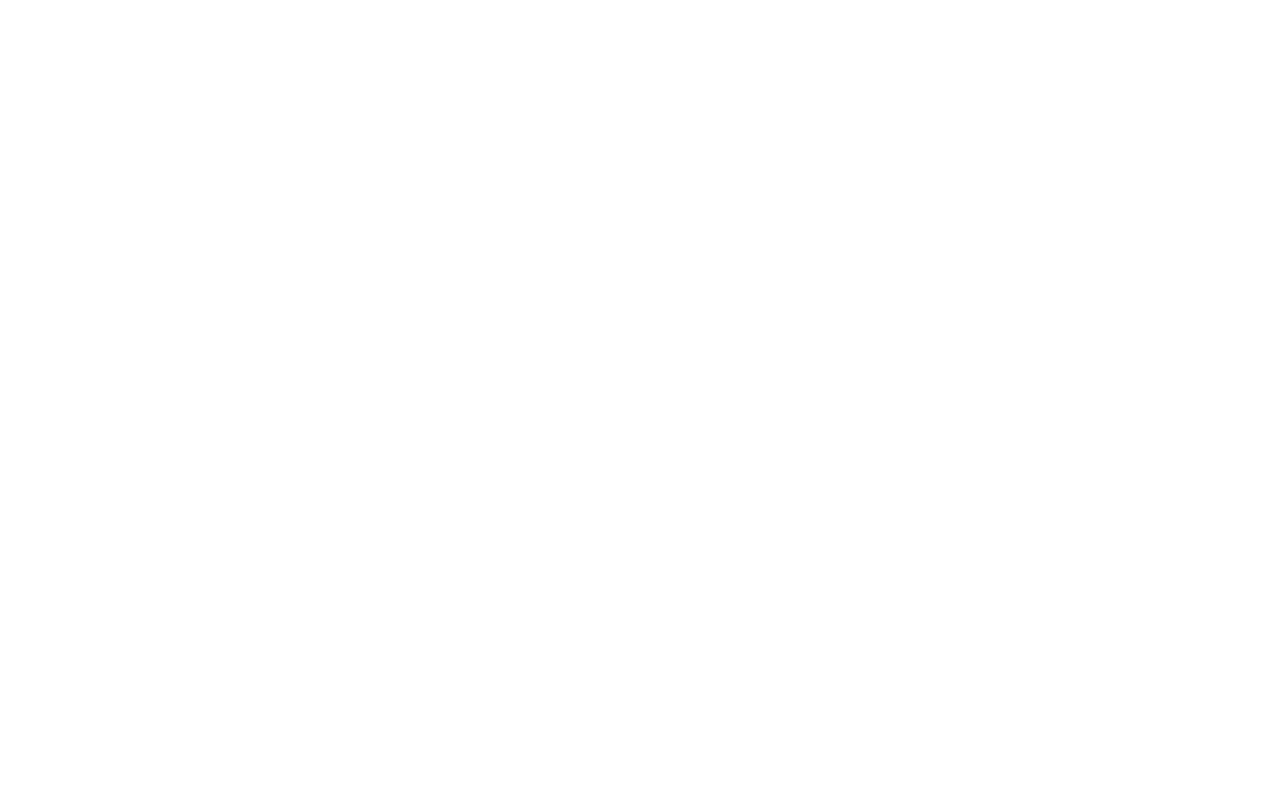
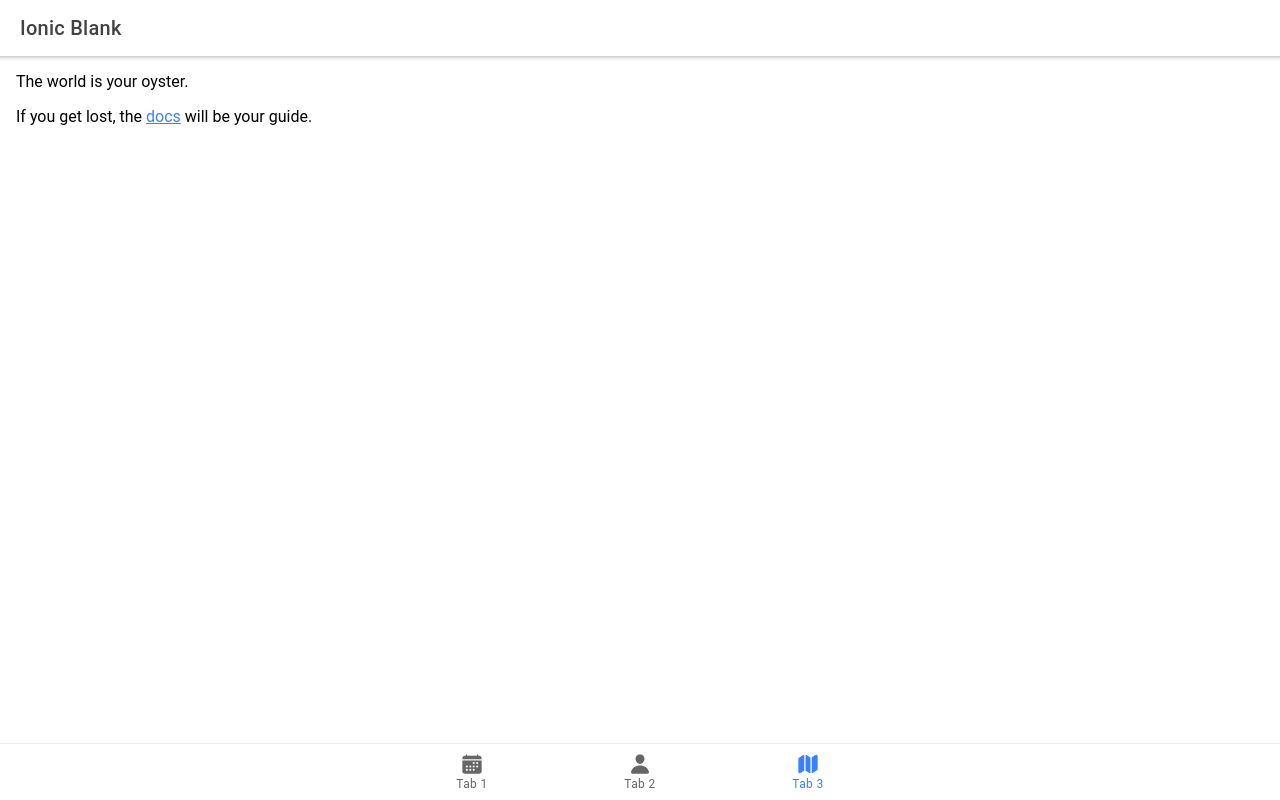
Before and after one commit to DarthMarino/chinese-helper, a React (Create React App) app: page /tab3 in a window 1280 px wide. Built offline with nearby package versions, Linux system fonts and the light colour scheme.

Commit message:
Added some tabs and placeholders

```diff
--- a/package.json
+++ b/package.json
@@ -14,12 +14,15 @@
     "@types/react-dom": "^16.9.4",
     "@types/react-router": "^5.1.4",
     "@types/react-router-dom": "^5.1.3",
+    "chinese-dictionary": "^1.0.1",
+    "google-translate-open-api": "^1.3.7",
+    "hanzi-writer": "^3.1.0",
     "ionicons": "^4.6.3",
     "react": "^16.12.0",
     "react-dom": "^16.12.0",
     "react-router": "^5.1.2",
     "react-router-dom": "^5.1.2",
-    "react-scripts": "3.3.0",
+    "react-scripts": "^3.4.1",
     "typescript": "3.8.3"
   },
   "scripts": {
--- a/src/App.tsx
+++ b/src/App.tsx
@@ -1,35 +1,66 @@
-import React from 'react';
-import { Redirect, Route } from 'react-router-dom';
-import { IonApp, IonRouterOutlet } from '@ionic/react';
-import { IonReactRouter } from '@ionic/react-router';
-import Home from './pages/Home';
+import React from "react";
+import { Redirect, Route } from "react-router-dom";
+import {
+  IonApp,
+  IonRouterOutlet,
+  IonTabs,
+  IonTabBar,
+  IonTabButton,
+  IonIcon,
+  IonLabel,
+} from "@ionic/react";
+import { IonReactRouter } from "@ionic/react-router";
+
+import { calendar, person, map } from "ionicons/icons";
+
+/* Pages imports */
+import Home from "./pages/Home";
+import Dictionary from "./pages/Dictionary";
 
 /* Core CSS required for Ionic components to work properly */
-import '@ionic/react/css/core.css';
+import "@ionic/react/css/core.css";
 
 /* Basic CSS for apps built with Ionic */
-import '@ionic/react/css/normalize.css';
-import '@ionic/react/css/structure.css';
-import '@ionic/react/css/typography.css';
+import "@ionic/react/css/normalize.css";
+import "@ionic/react/css/structure.css";
+import "@ionic/react/css/typography.css";
 
 /* Optional CSS utils that can be commented out */
-import '@ionic/react/css/padding.css';
-import '@ionic/react/css/float-elements.css';
-import '@ionic/react/css/text-alignment.css';
-import '@ionic/react/css/text-transformation.css';
-import '@ionic/react/css/flex-utils.css';
-import '@ionic/react/css/display.css';
+import "@ionic/react/css/padding.css";
+import "@ionic/react/css/float-elements.css";
+import "@ionic/react/css/text-alignment.css";
+import "@ionic/react/css/text-transformation.css";
+import "@ionic/react/css/flex-utils.css";
+import "@ionic/react/css/display.css";
 
 /* Theme variables */
-import './theme/variables.css';
+import "./theme/variables.css";
 
 const App: React.FC = () => (
   <IonApp>
     <IonReactRouter>
-      <IonRouterOutlet>
-        <Route path="/home" component={Home} exact={true} />
-        <Route exact path="/" render={() => <Redirect to="/home" />} />
-      </IonRouterOutlet>
+      <IonTabs>
+        <IonRouterOutlet>
+          <Route path="/tab1" component={Home} exact={true} />
+          <Route path="/tab2" component={Dictionary} exact={true} />
+          <Route path="/tab3" component={Home} />
+          <Route path="/" render={() => <Redirect to="/tab1" />} exact={true} />
+        </IonRouterOutlet>
+        <IonTabBar slot="bottom">
+          <IonTabButton tab="tab1" href="/tab1">
+            <IonIcon icon={calendar} />
+            <IonLabel>Tab 1</IonLabel>
+          </IonTabButton>
+          <IonTabButton tab="tab2" href="/tab2">
+            <IonIcon icon={person} />
+            <IonLabel>Tab 2</IonLabel>
+          </IonTabButton>
+          <IonTabButton tab="tab3" href="/tab3">
+            <IonIcon icon={map} />
+            <IonLabel>Tab 3</IonLabel>
+          </IonTabButton>
+        </IonTabBar>
+      </IonTabs>
     </IonReactRouter>
   </IonApp>
 );
--- /dev/null
+++ b/src/pages/Dictionary.tsx
@@ -0,0 +1,66 @@
+import {
+  IonContent,
+  IonHeader,
+  IonPage,
+  IonTitle,
+  IonToolbar,
+  IonSearchbar,
+  IonList,
+  IonItem,
+  IonLabel,
+  IonButton,
+} from "@ionic/react";
+import React, { useState } from "react";
+
+import translate from "google-translate-open-api";
+
+const searchFunction = async (word: string) => {
+  const result = await translate(word, {
+    tld: "cn",
+    to: "zh-CN",
+  });
+  const data = result.data[0];
+  return data;
+};
+
+const Dictionary: React.FC = () => {
+  const [searchText, setSearchText] = useState("");
+  let searchResults: string[] = [];
+  return (
+    <IonPage>
+      <IonHeader>
+        <IonToolbar>
+          <IonTitle>Dictionary</IonTitle>
+        </IonToolbar>
+      </IonHeader>
+      <IonContent className="ion-padding">
+        <p>Searchbar with cancel button shown on focus</p>
+        <IonSearchbar
+          value={searchText}
+          onIonChange={(e) => setSearchText(e.detail.value!)}
+          showCancelButton="focus"
+        ></IonSearchbar>
+        <IonButton
+          color="primary"
+          onClick={(event: React.MouseEvent<HTMLElement>) => {
+            searchFunction(searchText);
+          }}
+        >
+          Search
+        </IonButton>
+        <IonList>
+          {searchResults.length > 0 ? (
+            <>
+              {console.log(searchResults)}
+              <p>Found something</p>
+            </>
+          ) : (
+            <p>Not found anything</p>
+          )}
+        </IonList>
+      </IonContent>
+    </IonPage>
+  );
+};
+
+export default Dictionary;
```
Also changed, not shown: src/pages/Home.tsx (+15 -5 lines), 1 other file (tests, documents, lock files or other folders).
